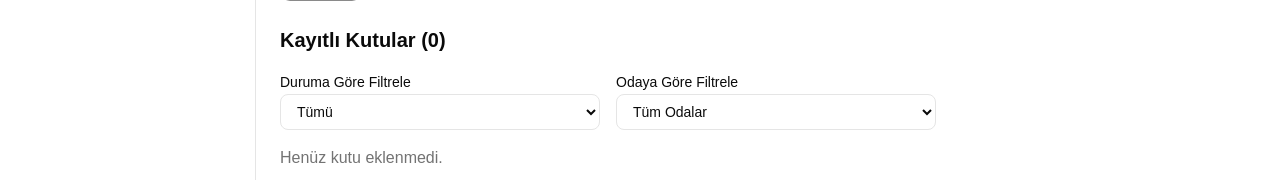
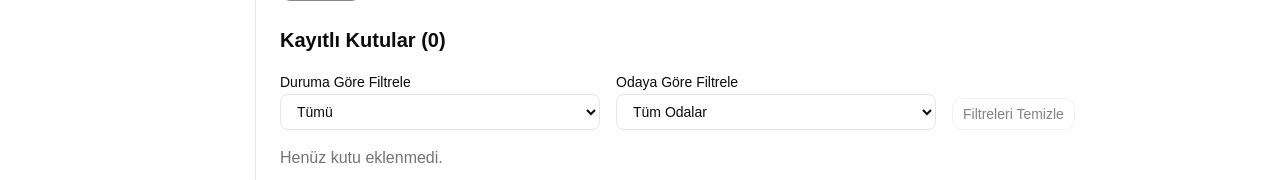
Before and after one commit to ibrbsmc/kutula, a React (Vite) app: page /kutular in a window 1280 px wide. Shown: the part 358-538 px from the top of the page. Built offline with nearby package versions, Linux system fonts and the light colour scheme.

Commit message:
feat: add clear filters action to boxes

```diff
--- a/src/features/boxes/BoxesPage.jsx
+++ b/src/features/boxes/BoxesPage.jsx
@@ -152,6 +152,14 @@ function BoxesPage() {
     return matchesStatus && matchesRoom;
   });
 
+  const hasActiveFilters =
+    statusFilter !== "Tümü" || roomFilter !== "Tümü";
+
+  function handleClearFilters() {
+    setStatusFilter("Tümü");
+    setRoomFilter("Tümü");
+  }
+
   return (
     <div className="space-y-6">
       <div>
@@ -188,6 +196,8 @@ function BoxesPage() {
           setStatusFilter={setStatusFilter}
           roomFilter={roomFilter}
           setRoomFilter={setRoomFilter}
+          onClearFilters={handleClearFilters}
+          hasActiveFilters={hasActiveFilters}
         />
 
         <BoxList
--- a/src/features/boxes/components/BoxFilters.jsx
+++ b/src/features/boxes/components/BoxFilters.jsx
@@ -1,9 +1,13 @@
+import { Button } from "@/components/ui/button";
+
 function BoxFilters({
   rooms,
   statusFilter,
   setStatusFilter,
   roomFilter,
   setRoomFilter,
+  onClearFilters,
+  hasActiveFilters,
 }) {
   return (
     <div className="flex flex-col gap-4 sm:flex-row">
@@ -46,6 +50,17 @@ function BoxFilters({
           ))}
         </select>
       </div>
+
+      <div className="flex items-end">
+        <Button
+          type="button"
+          variant="outline"
+          onClick={onClearFilters}
+          disabled={!hasActiveFilters}
+        >
+          Filtreleri Temizle
+        </Button>
+      </div>
     </div>
   );
 }
```
